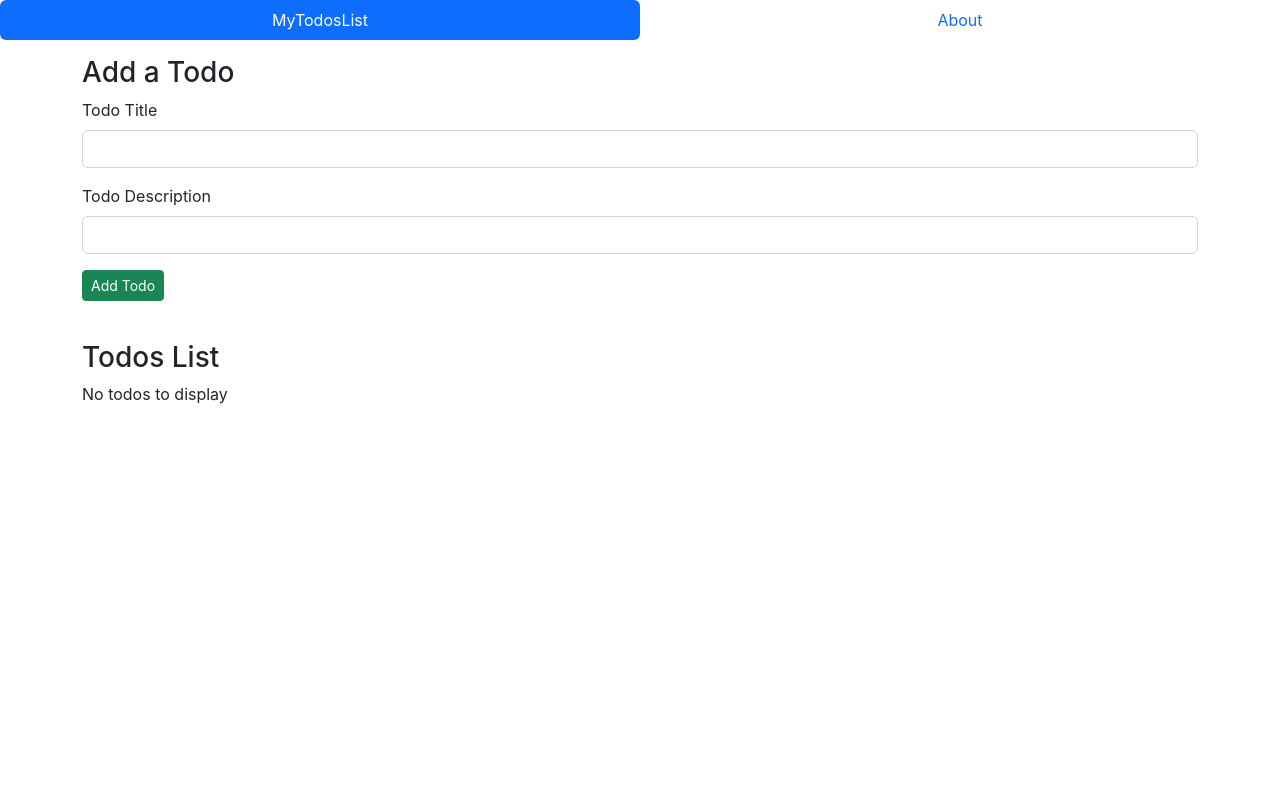
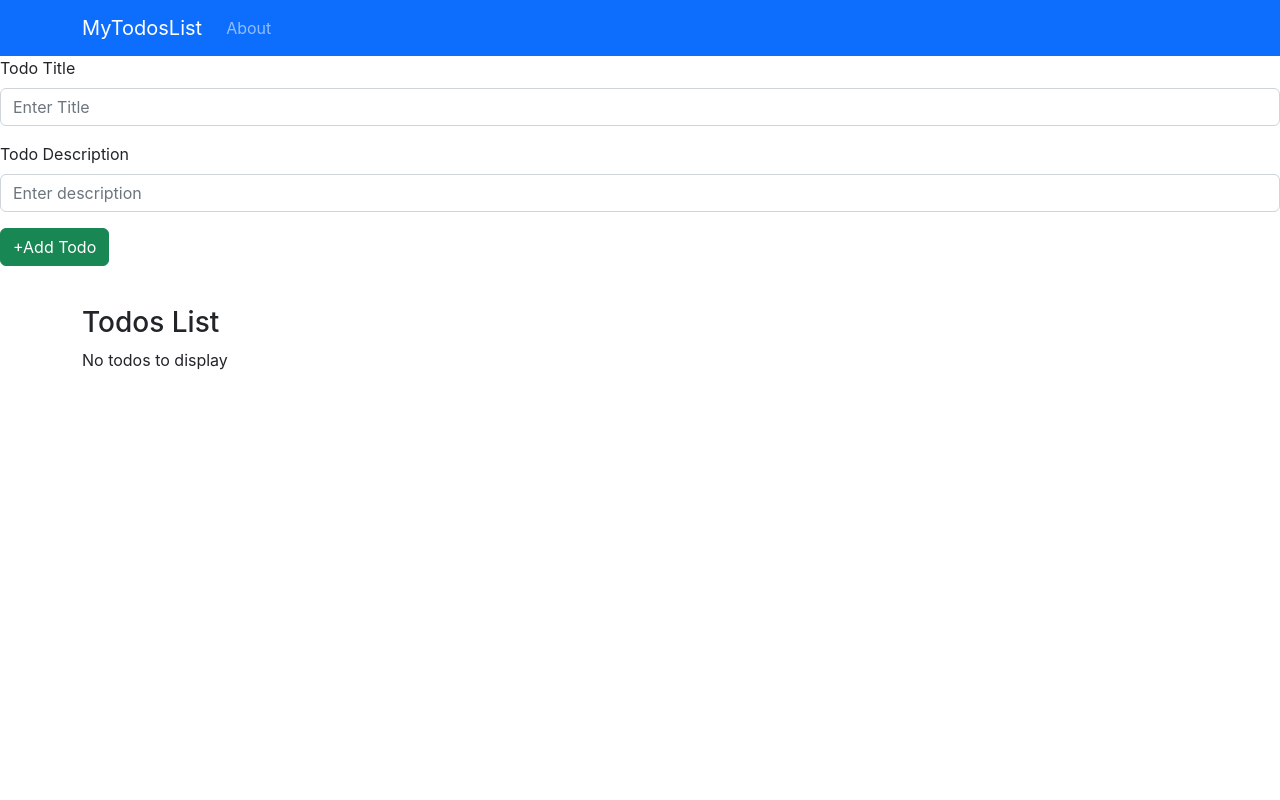
Before and after one commit to MohitRaikwar/todos-list, a React (Create React App) app: page / in a window 1280 px wide. Shown: the top 800 px of the page. Built offline with nearby package versions, Linux system fonts and the light colour scheme.

Commit message:
replaced bootstrap with react-bootstrap

```diff
--- a/src/components/AddTodo.js
+++ b/src/components/AddTodo.js
@@ -1,51 +1,36 @@
-import React, { useState } from "react";
+import React from "react";
+import Button from "react-bootstrap/Button";
+import Form from "react-bootstrap/Form";
+import { useForm } from "react-hook-form";
 
-export default function AddTodo(props) {
-  const [title, setTitle] = useState("");
-  const [desc, setDesc] = useState("");
-  const submit = (e) => {
-    e.preventDefault();
+export default function AddTodo(props){
+
+  const { register, handleSubmit, resetField } = useForm();
+  const onSubmit=(data)=>{
+    const title=data.title;
+    const desc=data.desc;
     if (!title || !desc) alert("Title or description can't be blank");
     else props.addTodo(title, desc);
-    setTitle("");
-    setDesc("");
-  };
+    resetField('title');
+    resetField('desc');
+  }
   return (
-    <div className="container my-3">
-      <h3>Add a Todo</h3>
-      <form onSubmit={submit}>
-        <div className="mb-3">
-          <label htmlFor="title" className="form-label">
-            Todo Title
-          </label>
-          <input
-            type="text"
-            value={title}
-            onChange={(e) => {
-              setTitle(e.target.value);
-            }}
-            className="form-control"
-            id="todo"
-          />
-        </div>
-        <div className="mb-3">
-          <label htmlFor="desc" className="form-label">
-            Todo Description
-          </label>
-          <input
-            type="text"
-            value={desc}
-            onChange={(e) => {
-              setDesc(e.target.value);
-            }}
-            className="form-control"
-            id="desc"
-          />
-        </div>
-        <button type="submit" className="btn btn-sm btn-success">
-          Add Todo
-        </button>
-      </form>
-    </div>
+    <Form onSubmit={handleSubmit(onSubmit)}>
+      <Form.Group className="mb-3" controlId="formBasicEmail">
+        <Form.Label>Todo Title</Form.Label>
+        <Form.Control {...register('title')}
+          placeholder="Enter Title"
+        />
+      </Form.Group>
+
+      <Form.Group className="mb-3" controlId="formBasicPassword">
+        <Form.Label>Todo Description</Form.Label>
+        <Form.Control {...register('desc')}
+          placeholder="Enter description"
+        />
+      </Form.Group>
+      <Button variant="success" type="submit" >+Add Todo</Button>
+    </Form>
   );
+
 }
--- a/src/components/Header.js
+++ b/src/components/Header.js
@@ -1,17 +1,24 @@
 import React from "react";
 import PropTypes from "prop-types";
-import { Link } from "react-router-dom";
+import Container from "react-bootstrap/Container";
+import Nav from "react-bootstrap/Nav";
+import Navbar from "react-bootstrap/Navbar";
+import { LinkContainer } from "react-router-bootstrap";
 
 export default function Header(props) {
   return (
-    <nav className="nav nav-pills nav-justified">
-      <Link className="nav-link active"  to="/">
-        {props.title}
-      </Link>
-      <Link className="nav-link" to="/About">
-        About
-      </Link>
-    </nav>
+    <Navbar bg="primary" variant="dark">
+      <Container>
+        <LinkContainer to="/">
+          <Navbar.Brand>{props.title}</Navbar.Brand>
+        </LinkContainer>
+        <Nav className="me-auto">
+          <LinkContainer to="/About">
+            <Nav.Link>About</Nav.Link>
+          </LinkContainer>
+        </Nav>
+      </Container>
+    </Navbar>
   );
 }
 
--- a/src/components/MyRouter.js
+++ b/src/components/MyRouter.js
@@ -1,5 +1,5 @@
 import React from "react";
-import { BrowserRouter as Router, Routes, Route } from "react-router-dom";
+import { BrowserRouter as Router, Routes, Route , Navigate } from "react-router-dom";
 import Header from "./Header";
 import Footer from "./Footer";
 import About from "./About";
@@ -12,6 +12,7 @@ export default function MyRouter() {
       <Header title="MyTodosList" />
       <Routes>
         <Route path="/" element={<App />}  />
+        <Route path="/todos-list" element={ <Navigate to ="/" />} />
         <Route path="/about" element={<About />} />
         <Route path="*" element={<NotFound/>}/>
       </Routes>
--- a/src/components/NotFound.js
+++ b/src/components/NotFound.js
@@ -1,13 +1,15 @@
 import React from "react";
 import { Link } from "react-router-dom";
-
+import Button from 'react-bootstrap/Button';
 
 export default function NotFound() {
   return (
     <div className="text-center">
       <h2>404 Not found</h2>
       <p>
-        <Link to="/">Go Home</Link>
+        <Link to="/">
+        <Button variant="primary"><strong>Go Home</strong></Button>{' '}
+        </Link>
       </p>
     </div>
 
--- a/src/index.js
+++ b/src/index.js
@@ -1,11 +1,9 @@
 import React from 'react';
 import './index.css';
 import MyRouter from './components/MyRouter';
-import { render } from "react-dom";
+import * as ReactDOM from 'react-dom/client'
 
-render(<MyRouter/>,document.querySelector("#main"));
-
-/*const root = ReactDOM.createRoot(document.getElementById('main'));
+const root = ReactDOM.createRoot(document.getElementById('main'));
 
 root.render(
   <React.StrictMode>
@@ -16,5 +14,4 @@ root.render(
 // If you want to start measuring performance in your app, pass a function
 // to log results (for example: reportWebVitals(console.log))
 // or send to an analytics endpoint. Learn more: https://bit.ly/CRA-vitals
-reportWebVitals();
-*/
+//reportWebVitals();
```
Also changed, not shown: package.json (+7 -0 lines), 1 other file (tests, documents, lock files or other folders).
